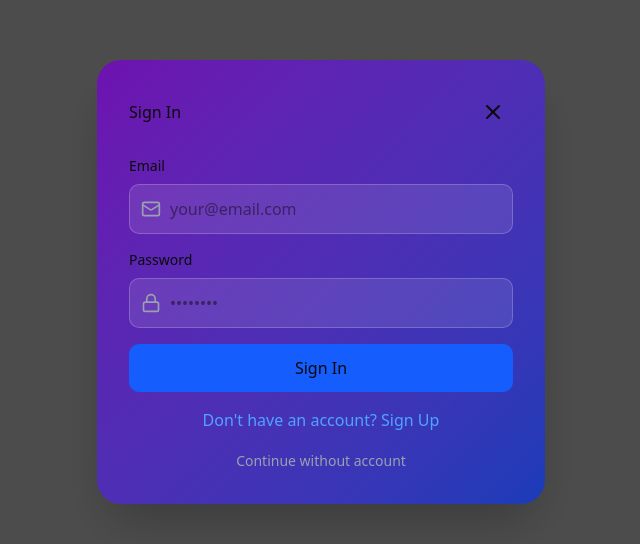
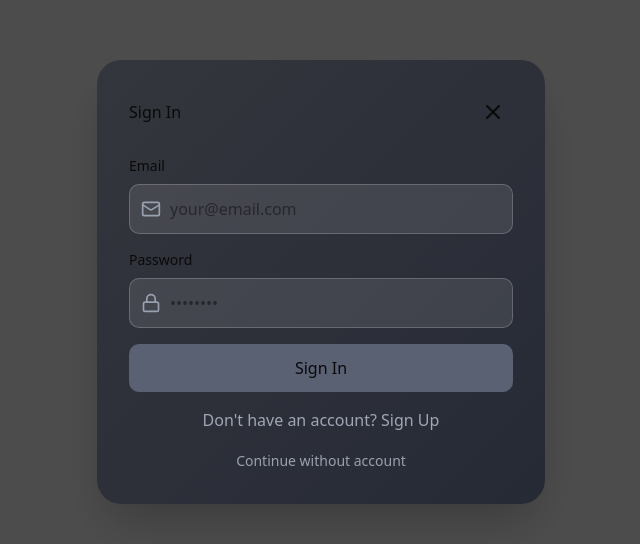
Before and after one commit to pkinami/Colorpuzzlegame, a React (Vite) app: page / in a window 1280 px wide. Shown: the part 118-662 px from the top of the page, without its empty margins (319-959 px from the left). Built offline with nearby package versions, Linux system fonts and the light colour scheme.

Commit message:
style: replace purple palette with black

```diff
--- a/src/components/menu.tsx
+++ b/src/components/menu.tsx
@@ -479,8 +479,12 @@ export const Menu: React.FC<MenuProps> = ({
         {/* Header */}
         <div className="mb-8 text-center md:mb-12 flex-shrink-0">
           <h1
-            className="mb-4 text-5xl md:text-7xl font-black bg-gradient-to-r from-pink-400 via-purple-400 via-cyan-400 to-blue-400 bg-clip-text text-transparent"
-            style={{ backgroundSize: '200% auto', textShadow: '0 4px 22px rgba(15, 23, 42, 0.75)' }}
+            className="mb-4 text-5xl md:text-7xl font-black bg-clip-text text-transparent"
+            style={{
+              backgroundImage: 'linear-gradient(90deg, #f5f5f5 0%, #c7cad1 45%, #9fa3ad 60%, #f5f5f5 100%)',
+              backgroundSize: '200% auto',
+              textShadow: '0 4px 22px rgba(10, 12, 16, 0.75)'
+            }}
           >
             CRAYON
           </h1>
--- a/src/index.css
+++ b/src/index.css
@@ -90,27 +90,27 @@
     --color-cyan-300: oklch(.865 .127 207.078);
     --color-cyan-400: oklch(.789 .154 211.53);
     --color-cyan-500: oklch(.715 .143 215.221);
-    --color-blue-300: oklch(.809 .105 251.813);
-    --color-blue-400: oklch(.707 .165 254.624);
-    --color-blue-500: oklch(.623 .214 259.815);
-    --color-blue-600: oklch(.546 .245 262.881);
-    --color-blue-700: oklch(.488 .243 264.376);
-    --color-blue-800: oklch(.424 .199 265.638);
-    --color-blue-900: oklch(.379 .146 265.522);
-    --color-indigo-900: oklch(.359 .144 278.697);
-    --color-violet-500: oklch(.606 .25 292.717);
-    --color-purple-200: oklch(.902 .063 306.703);
-    --color-purple-300: oklch(.827 .119 306.383);
-    --color-purple-400: oklch(.714 .203 305.504);
-    --color-purple-500: oklch(.627 .265 303.9);
-    --color-purple-600: oklch(.558 .288 302.321);
-    --color-purple-700: oklch(.496 .265 301.924);
-    --color-purple-800: oklch(.438 .218 303.724);
-    --color-purple-900: oklch(.381 .176 304.987);
-    --color-fuchsia-500: oklch(.667 .295 322.15);
-    --color-pink-200: oklch(.899 .061 343.231);
-    --color-pink-300: oklch(.823 .12 346.018);
-    --color-pink-400: oklch(.718 .202 349.761);
+    --color-blue-300: #c7ccd6;
+    --color-blue-400: #a0a6b6;
+    --color-blue-500: #787f93;
+    --color-blue-600: #5a6173;
+    --color-blue-700: #3d4356;
+    --color-blue-800: #262a35;
+    --color-blue-900: #14161d;
+    --color-indigo-900: #0c0d12;
+    --color-violet-500: #6f7585;
+    --color-purple-200: #f3f4f6;
+    --color-purple-300: #d5d7de;
+    --color-purple-400: #b0b2bb;
+    --color-purple-500: #898c97;
+    --color-purple-600: #6b6e78;
+    --color-purple-700: #4d4f58;
+    --color-purple-800: #34363d;
+    --color-purple-900: #121316;
+    --color-fuchsia-500: #7a7d89;
+    --color-pink-200: #f4f4f6;
+    --color-pink-300: #d9dae1;
+    --color-pink-400: #b5b7c2;
     --color-rose-500: oklch(.645 .246 16.439);
     --color-gray-100: oklch(.967 .003 264.542);
     --color-gray-200: oklch(.928 .006 264.531);
```
